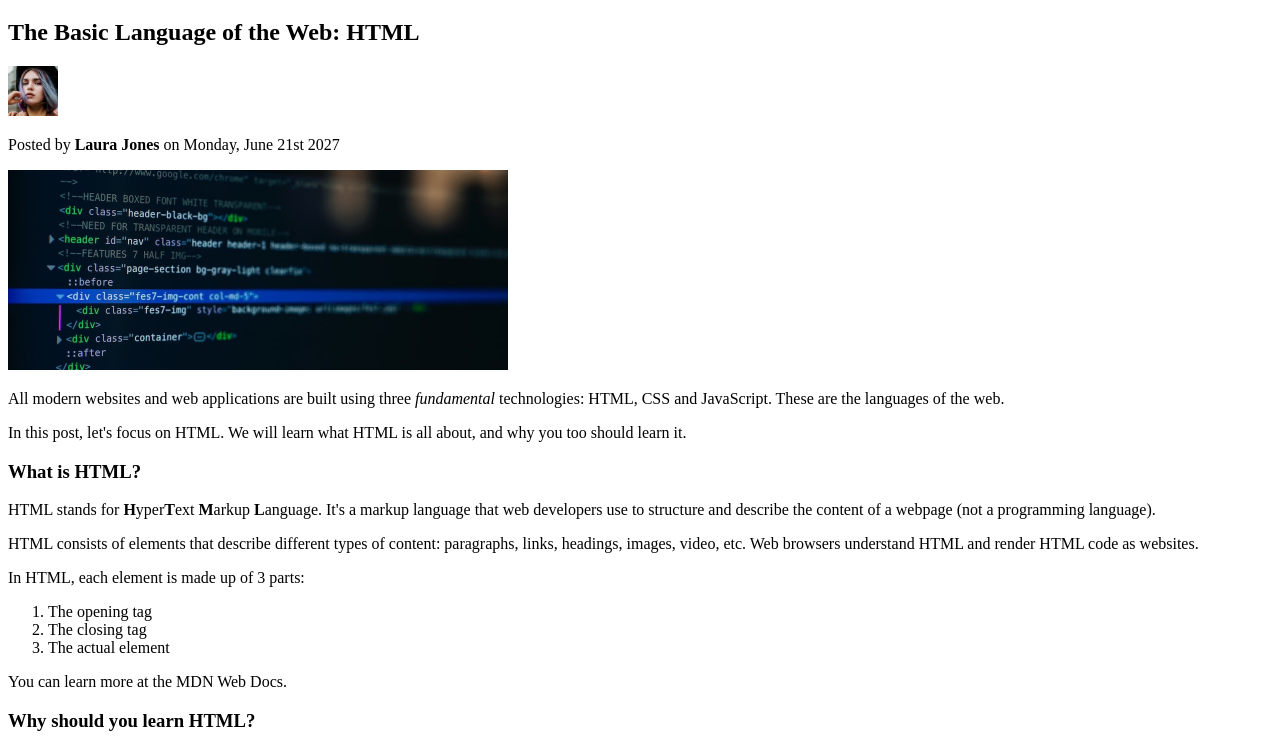
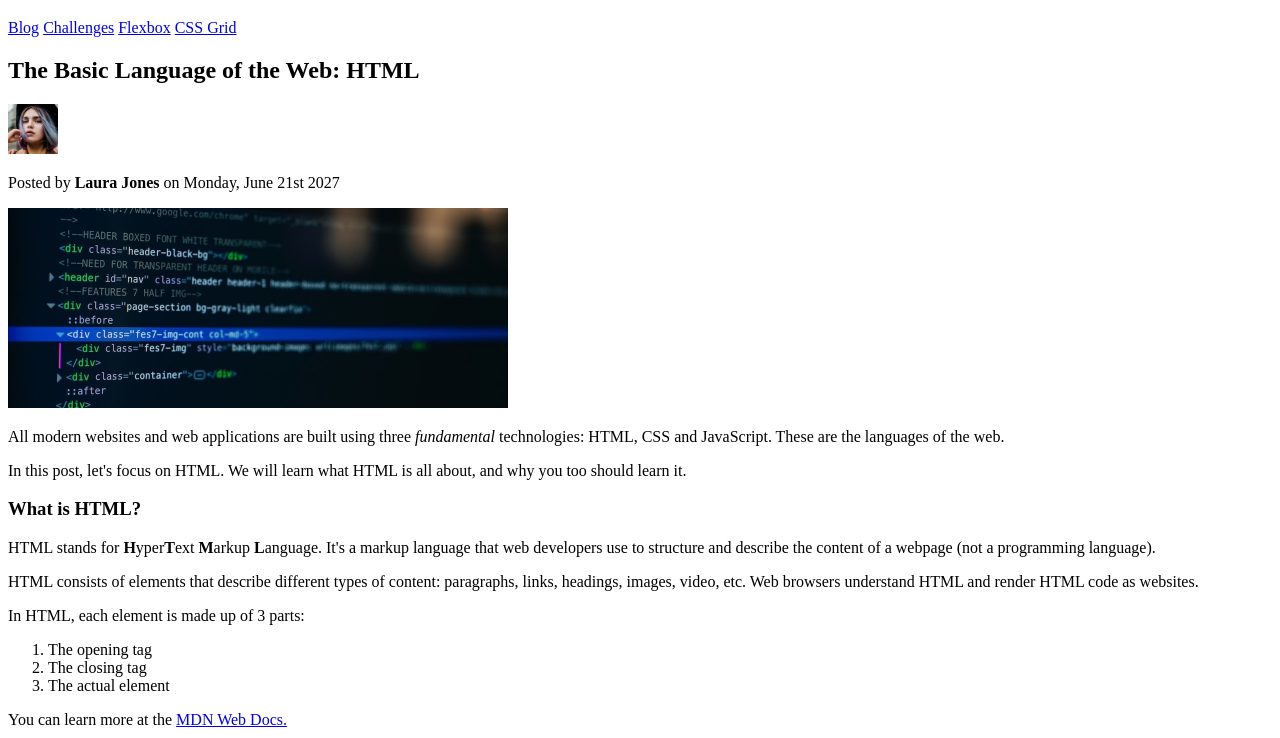
Before and after one commit to Jontzavala/02-HTML-Fundamentals, a plain HTML site: page index.html in a window 1280 px wide. Shown: the part 62-800 px from the top of the page. Drawn offline with Linux system fonts and the light colour scheme.

Commit message:
links with a tag

```diff
--- a/index.html
+++ b/index.html
@@ -7,6 +7,12 @@
 </head>
 <body>
     <h1>📘 The Code Magazine</h1>
+
+    <a href="blog.html">Blog</a>
+    <a href="#">Challenges</a>
+    <a href="#">Flexbox</a>
+    <a href="#">CSS Grid</a>
+
 
     <h2>The Basic Language of the Web: HTML</h2>
 
@@ -26,6 +32,7 @@
     <p>HTML stands for <strong>H</strong>yper<strong>T</strong>ext <strong>M</strong>arkup <strong>L</strong>anguage. It's a markup language that web developers use to structure and describe the content of a webpage (not a programming language).</p>
 
     <p>HTML consists of elements that describe different types of content: paragraphs, links, headings, images, video, etc. Web browsers understand HTML and render HTML code as websites.</p>
+
     <p>In HTML, each element is made up of 3 parts:</p>
 
     <ol>
@@ -34,7 +41,9 @@
         <li>The actual element</li>
     </ol>
 
-    <p>You can learn more at the MDN Web Docs.</p>
+    <p>You can learn more at the
+    <a href="https://developer.mozilla.org/en-US/docs/Web/HTML" target="_blank">MDN Web Docs.</a>
+    </p>
 
     <h3>Why should you learn HTML?</h3>
 
```
Also changed, not shown: blog.html (added, +12 -0 lines).
